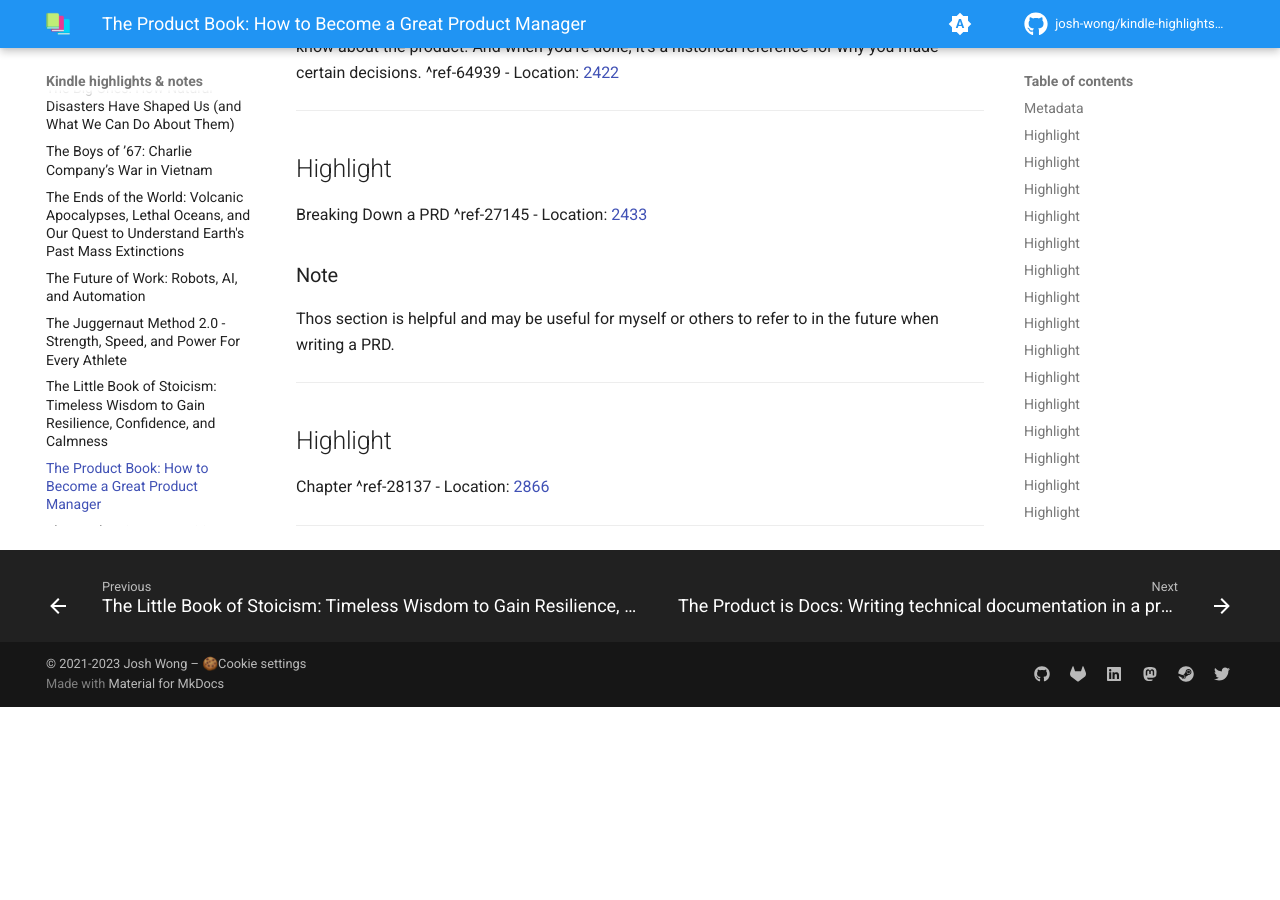
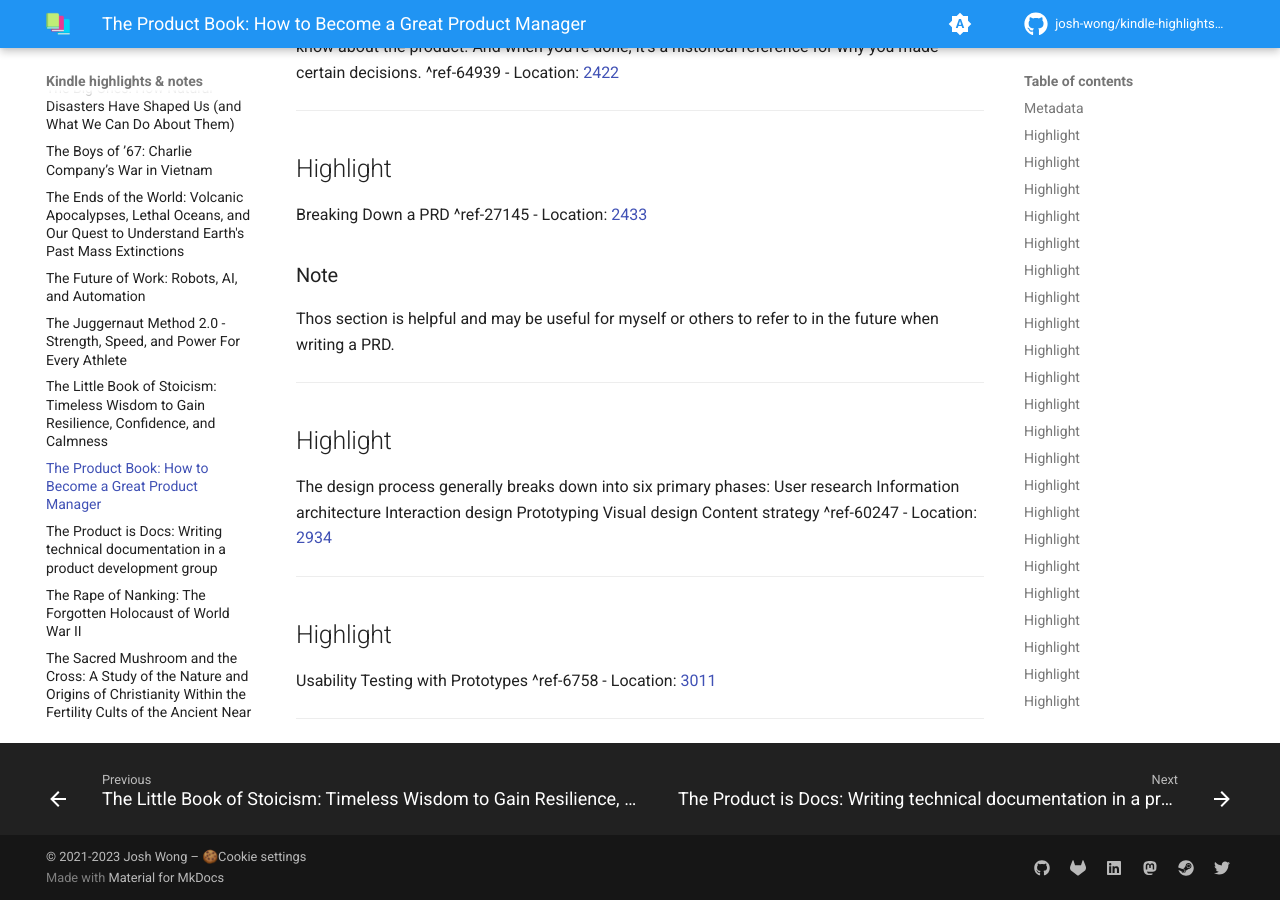
Before and after one commit to josh-wong/kindle-highlights-notes, an MkDocs documentation site: the page built from docs/The Product Book.md, in a window 1280 px wide and 900 px high, scrolled down 12893 px. Built offline with MkDocs 1.6.1 and Material for MkDocs 9.7.7, drawn with Linux system fonts in a browser that asks for light colours; comment, search, counter and statistics services are not loaded; before the commit the page ends 13600 px from its top, so only the background shows below that.

Commit message:
Update highlights and notes

```diff
--- a/docs/The Product Book.md
+++ b/docs/The Product Book.md
@@ -332,7 +332,13 @@ Thos section is helpful and may be useful for myself or others to refer to in th
 ---
 ## Highlight
 
-Chapter ^ref-28137
-- Location: [2866](kindle://book?action=open&asin=B071HFBGXR&location=2866)
+The design process generally breaks down into six primary phases: User research Information architecture Interaction design Prototyping Visual design Content strategy ^ref-60247
+- Location: [2934](kindle://book?action=open&asin=B071HFBGXR&location=2934)
 
 ---
+## Highlight
+
+Usability Testing with Prototypes ^ref-6758
+- Location: [3011](kindle://book?action=open&asin=B071HFBGXR&location=3011)
+
+---
```
Also changed, not shown: other parts of docs/The Product Book.md (+2 -2 lines).
